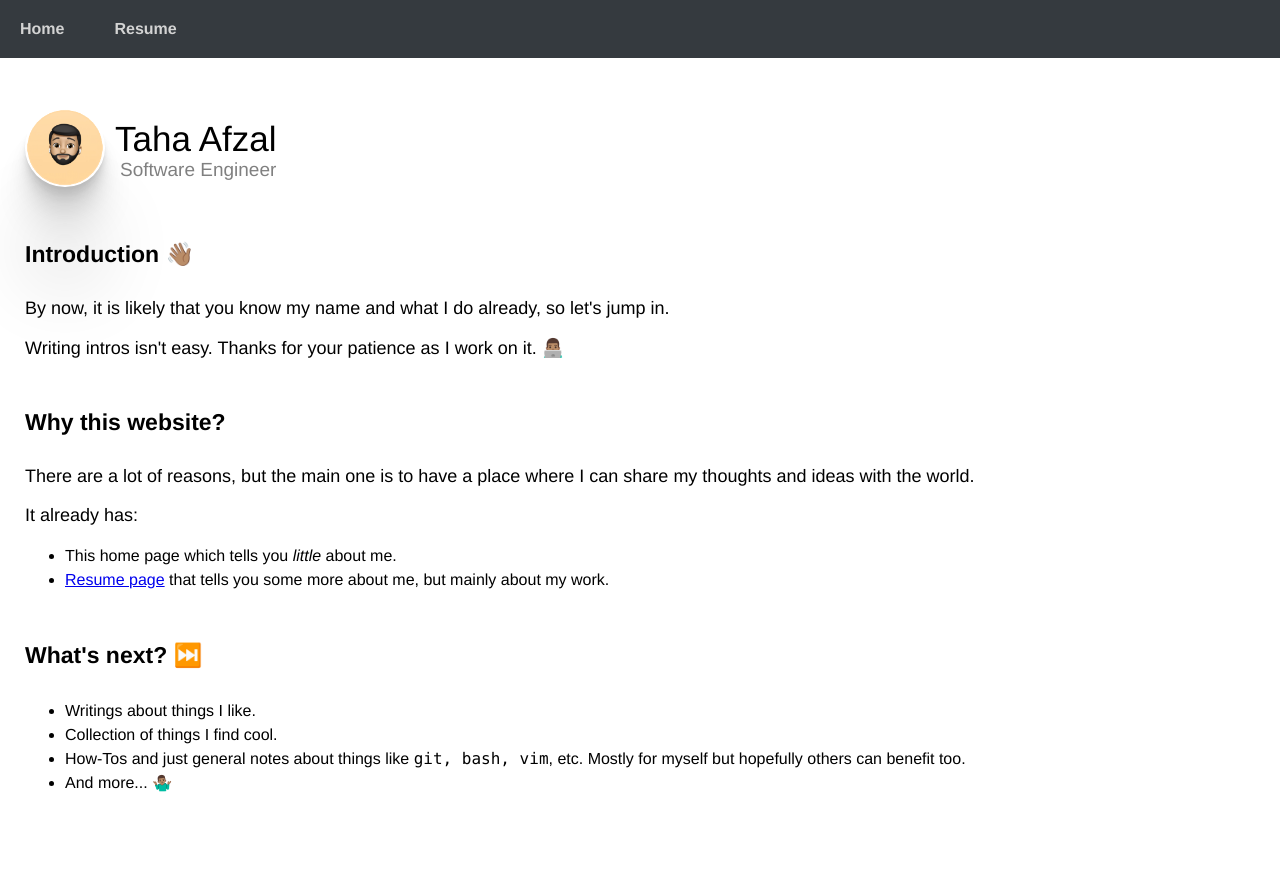
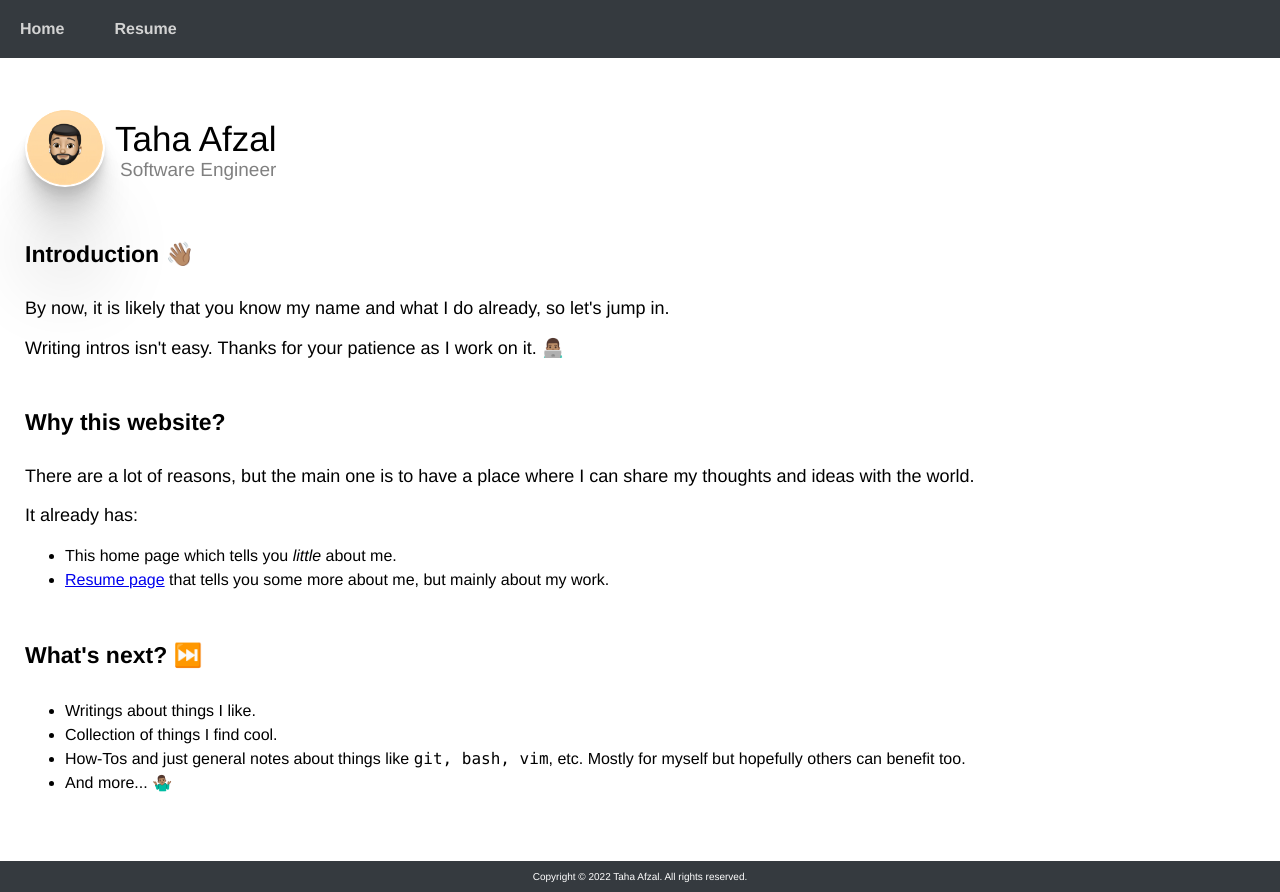
Before and after one commit to tahaafzal5/personal-website-2.0, a React (Create React App) app: page /#/home in a window 1280 px wide. Before the commit the page ends 845 px from the top, so only its background shows below. Built offline with nearby package versions, Linux system fonts and the light colour scheme.

Commit message:
Add Footer to the App
Footer always stays to the bottom of the screen.

```diff
--- a/src/App/App.css
+++ b/src/App/App.css
@@ -1,5 +1,8 @@
 .app {
     font-family: 'helvetica neue', helvetica, arial, sans-serif;
+    min-height: 100vh;
+    display: flex;
+    flex-direction: column;
 }
 
 .not-found {
--- a/src/App/App.js
+++ b/src/App/App.js
@@ -3,6 +3,7 @@ import Home from '../Pages/Home/Home.js';
 import Resume from '../Pages/Resume/Resume.js';
 import ReleaseNotes from '../Pages/ReleaseNotes/ReleaseNotes.js';
 import NotFound from '../Pages/NotFound/NotFound.js';
+import Footer from '../Components/Footer/Footer.js';
 import './App.css';
 import { Routes, Route } from 'react-router-dom';
 
@@ -17,6 +18,7 @@ function App() {
         <Route exact path='/release-notes' element={<ReleaseNotes />}></Route>
         <Route path='*' element={<NotFound />}></Route>
       </Routes>
+      <Footer />
     </div>
   );
 }
```
